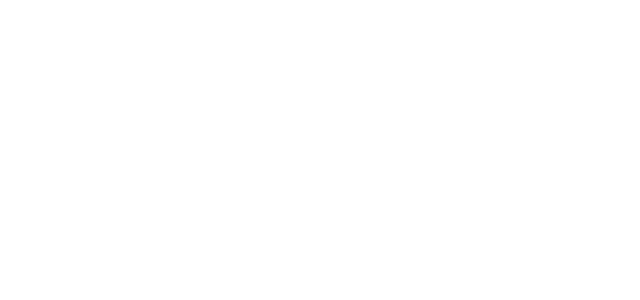
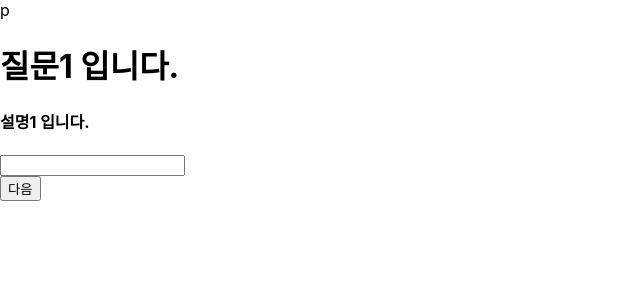
Before and after one commit to anewpotato/survey-pie, a React (Create React App) app: page / in a window 1280 px wide. Shown: the top 300 px of the page, without its empty margins (0-640 px from the left). Built offline with nearby package versions, Linux system fonts and the light colour scheme.

Commit message:
feautre: 기본 컴포넌트 구현현

```diff
--- a/src/App.js
+++ b/src/App.js
@@ -1,5 +1,49 @@
+import { useState } from 'react';
+
+import ProgressIndicator from './components/ProgressIndicator';
+import QuestionBox from './components/QuestionBox';
+
 function App() {
-  return <div className="App"></div>;
+  const questions = [
+    {
+      title: '질문1 입니다.',
+      desc: '설명1 입니다.',
+      type: 'text',
+      required: false,
+      options: {},
+    },
+    {
+      title: '질문2 입니다.',
+      desc: '설명2입니다.',
+      type: 'text',
+      required: false,
+      options: {},
+    },
+  ];
+
+  const step = 0;
+
+  const [answers, setAnswers] = useState([]);
+
+  return (
+    <div className="App">
+      <ProgressIndicator />
+      <QuestionBox
+        question={questions[step]}
+        questionsLength={questions.length}
+        step={step}
+        answer={answers[step]}
+        setAnswer={(answer) => {
+          setAnswers((prev) => {
+            const newAnswers = [...prev];
+            newAnswers[step] = answer;
+
+            return newAnswers;
+          });
+        }}
+      />
+    </div>
+  );
 }
 
 export default App;
--- /dev/null
+++ b/src/components/ActionButtons/index.jsx
@@ -0,0 +1,9 @@
+export default function ActionButtons({ questionsLength, step }) {
+  const isLast = questionsLength - 1 === step;
+  return (
+    <div>
+      {step === 0 || <button>이전</button>}
+      {isLast ? <button>제출</button> : <button>다음</button>}
+    </div>
+  );
+}
--- /dev/null
+++ b/src/components/Body/index.jsx
@@ -0,0 +1,15 @@
+import TextInput from '../TextInput';
+
+export default function Body({ type, answer, setAnswer }) {
+  let InputComponent = null;
+  if (type === 'select') {
+  } else if (type === 'text') {
+    InputComponent = TextInput;
+  } else if (type === 'textarea') {
+  }
+  return (
+    <>
+      <InputComponent answer={answer} setAnswer={setAnswer} />
+    </>
+  );
+}
--- /dev/null
+++ b/src/components/Desc/index.jsx
@@ -0,0 +1,3 @@
+export default function Desc({ children }) {
+  return <h4>{children}</h4>;
+}
--- /dev/null
+++ b/src/components/ProgressIndicator/index.jsx
@@ -0,0 +1,3 @@
+export default function ProgressIndicator() {
+  return <>p</>;
+}
--- /dev/null
+++ b/src/components/QuestionBox/index.jsx
@@ -0,0 +1,21 @@
+import ActionButtons from '../ActionButtons';
+import Body from '../Body';
+import Desc from '../Desc';
+import Title from '../Title';
+
+export default function QuestionBox({
+  question,
+  questionsLength,
+  step,
+  answer,
+  setAnswer,
+}) {
+  return (
+    <div>
+      <Title>{question.title}</Title>
+      <Desc>{question.desc}</Desc>
+      <Body type={question.type} answer={answer} setAnswer={setAnswer} />
+      <ActionButtons questionsLength={questionsLength} step={step} />
+    </div>
+  );
+}
--- /dev/null
+++ b/src/components/TextInput/index.jsx
@@ -0,0 +1,9 @@
+export default function TextInput({ answer, setAnswer }) {
+  return (
+    <input
+      type="text"
+      value={answer || ''}
+      onChange={(e) => setAnswer(e.target.value)}
+    />
+  );
+}
--- /dev/null
+++ b/src/components/Title/index.jsx
@@ -0,0 +1,3 @@
+export default function Title({ children }) {
+  return <h1>{children}</h1>;
+}
```
